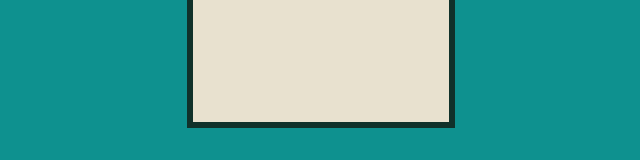
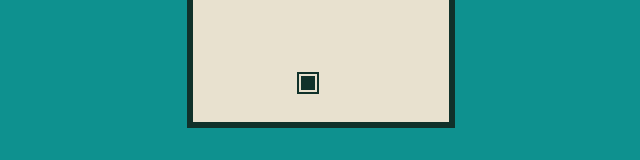
Before and after one commit to FernandoAlmeida2/tetris, a React (Create React App) app: page /game in a window 1280 px wide. Shown: the part 416-576 px from the top of the page, without its empty margins (319-959 px from the left). Built offline with nearby package versions, Linux system fonts and the light colour scheme.

Commit message:
feat: clear row when is filled out feat added

```diff
--- a/src/components/piece/Piece.tsx
+++ b/src/components/piece/Piece.tsx
@@ -5,20 +5,25 @@ type Props = {
   x: number;
   y: number;
   isColored: number;
-}
+};
 
 export default function Piece({ x, y, isColored }: Props) {
   const unit = 2;
   //should do this to avoid too many renders warning "Over 200 classes were generated
   //for component Component. Consider using style property for frequently changed styles."
   const colorStyle = {
-        backgroundColor: isColored === 1 ? "0.5vw double #E8E1CF" : "none",
+    backgroundColor: isColored === 1 ? "#10312a" : "transparent",
     border: isColored === 1 ? "0.5vw double #E8E1CF" : "none",
-    }
+  };
 
-    return(
-        <Container left={x * unit} top={y * unit} unit={unit} style={colorStyle}></Container>
-    )
+  return (
+    <Container
+      left={x * unit}
+      top={y * unit}
+      unit={unit}
+      style={colorStyle}
+    ></Container>
+  );
 }
 
 function rafflePiece(): number[][] {
--- a/src/components/piece/styles.ts
+++ b/src/components/piece/styles.ts
@@ -1,9 +1,13 @@
 import styled from "styled-components";
 
-export const Container = styled.div<{left: number, top: number, unit: number}>`
-    width: ${props => props.unit}vw;
-    height: ${props => props.unit}vw;
-    position: absolute;
-    left: ${props => props.left}vw;
-    top: ${props => props.top}vw;
-`
+export const Container = styled.div<{
+  left: number;
+  top: number;
+  unit: number;
+}>`
+  width: ${(props) => props.unit}vw;
+  height: ${(props) => props.unit}vw;
+  position: absolute;
+  left: ${(props) => props.left}vw;
+  top: ${(props) => props.top}vw;
+`;
--- a/src/hooks/useGame.ts
+++ b/src/hooks/useGame.ts
@@ -1,9 +1,10 @@
 import { useState } from "react";
 import { initialGameState, X0, Y0 } from "../constants/grid";
+import { canMove, clearRow, fillPiecePosition, isRowCompleted } from "./utils";
 
 export function useGame() {
   const [gameState, setGameState] = useState(initialGameState);
-  const [isBlocked, setIsBlocked] = useState(false);
+  const [blockedPiecesCounter, setBlockedCounter] = useState(0)
 
   function moveLeft() {
     setGameState((prev) => ({
@@ -28,7 +29,7 @@ export function useGame() {
   function moveDown() {
     setGameState((prev) => {
       if (!canMove(prev.piecePosX, prev.piecePosY + 1, prev.grid))
-        setIsBlocked(true);
+        setBlockedCounter((prev) => prev + 1);
       return {
         piecePosX: prev.piecePosX,
         piecePosY: canMove(prev.piecePosX, prev.piecePosY + 1, prev.grid)
@@ -39,25 +40,18 @@ export function useGame() {
     });
   }
 
-  function canMove(x: number, y: number, grid: number[][]) {
-    if (grid[y - Y0] !== undefined && grid[y - Y0][x - X0] !== undefined) {
-      return grid[y - Y0][x - X0] === 0;
-    }
-
-    return false;
-  }
-
   function fetchNewPiece() {
-    setGameState((prevGame) => {
-      const newGrid = prevGame.grid.map((row) => [...row]);
-      newGrid[prevGame.piecePosY - Y0][prevGame.piecePosX - X0] = 1;
+    setGameState(({ grid, piecePosX, piecePosY }) => {
+      let newGrid = fillPiecePosition(grid, piecePosX, piecePosY);
+      if (isRowCompleted(newGrid[piecePosY - Y0])) {
+        newGrid = clearRow(newGrid, piecePosY - Y0);
+      }
       return {
         piecePosX: initialGameState.piecePosX,
         piecePosY: initialGameState.piecePosY,
         grid: newGrid,
       };
     });
-    setIsBlocked(false);
   }
 
   return {
@@ -67,7 +61,7 @@ export function useGame() {
     moveLeft,
     moveRight,
     moveDown,
-    isBlocked,
     fetchNewPiece,
+    blockedPiecesCounter,
   };
 }
--- /dev/null
+++ b/src/hooks/utils.ts
@@ -0,0 +1,29 @@
+import { X0, Y0 } from "../constants/grid";
+
+export function canMove(x: number, y: number, grid: number[][]) {
+  if (grid[y - Y0] !== undefined && grid[y - Y0][x - X0] !== undefined) {
+    return grid[y - Y0][x - X0] === 0;
+  }
+
+  return false;
+}
+
+export function fillPiecePosition(grid: number[][], x: number, y: number) {
+  const newGrid = grid.map((row) => [...row]);
+  newGrid[y - Y0][x - X0] = 1;
+  return newGrid;
+}
+
+export function isRowCompleted(row: number[]) {
+  return row.filter((square) => square === 0).length === 0;
+}
+
+export function clearRow(grid: number[][], row: number) {
+  const newGrid = [];
+  newGrid.push(new Array(10).fill(0));
+  for (let i = 0; i < grid.length; i++) {
+    if (i === row) continue;
+    newGrid.push(grid[i]);
+  }
+  return newGrid;
+}
--- a/src/pages/Game/Game.tsx
+++ b/src/pages/Game/Game.tsx
@@ -9,19 +9,17 @@ export default function Game() {
 
   useEffect(() => {
     window.addEventListener("keydown", handleKeyDown);
-
     const interval = setInterval(() => {
       gameState.moveDown();
     }, 500);
-
     return () => clearInterval(interval);
   }, []);
 
   useEffect(() => {
-    if(gameState.isBlocked) {
+    if (gameState.blockedPiecesCounter > 0) {
       gameState.fetchNewPiece();
     }
-  }, [gameState.isBlocked]);
+  }, [gameState.blockedPiecesCounter]);
 
   function handleKeyDown(e: KeyboardEvent) {
     switch (e.code) {
@@ -47,12 +45,18 @@ export default function Game() {
       <Screen>
         {gameState.grid.map((line, j) => (
           <div key={j}>
-            {line.map((square: number,i: number) => (
+            {line.map((square: number, i: number) => (
               <Piece key={i} x={X0 + i} y={Y0 + j} isColored={square} />
             ))}
           </div>
         ))}
-        {<Piece x={gameState.piecePosX} y={gameState.piecePosY} isColored={1} />}
+        {
+          <Piece
+            x={gameState.piecePosX}
+            y={gameState.piecePosY}
+            isColored={1}
+          />
+        }
       </Screen>
     </Container>
   );
```
Lines whose indentation alone changed are shown as unchanged.
